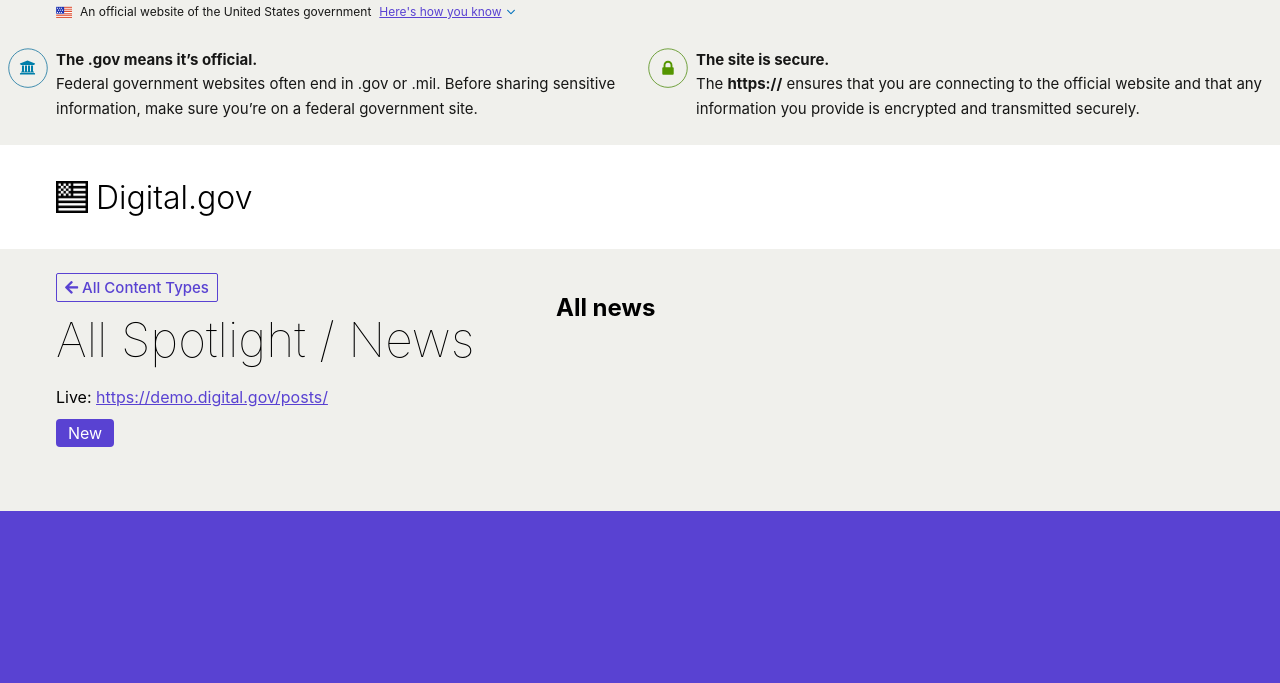
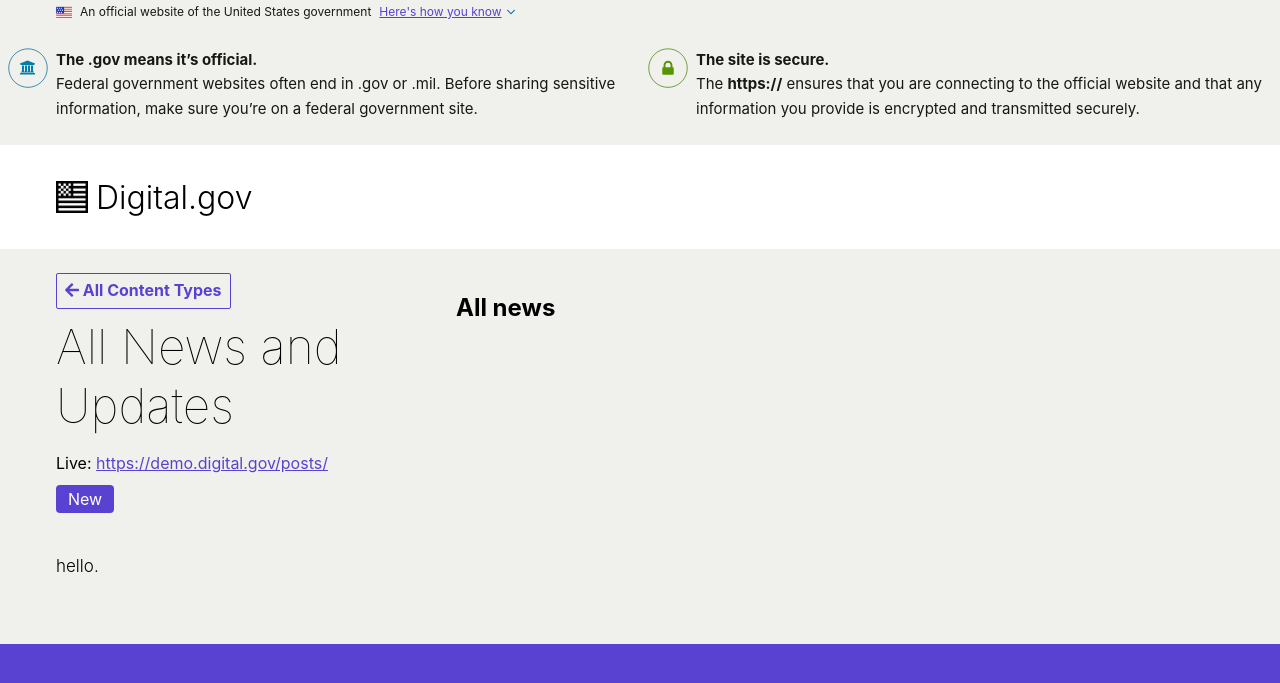
Before and after one commit to GSA/digitalgov-workflow, a Jekyll site: the page built from _pages/content-types/news.md, in a window 1280 px wide. Shown: the top 683 px of the page. Built offline with Jekyll 4.4.1, drawn with Linux system fonts in a browser that asks for light colours; nearby versions of some CDN libraries; some web fonts are replaced; a script that is not in the unit is left out.

Commit message:
update template

```diff
--- a/_layouts/content-type.html
+++ b/_layouts/content-type.html
@@ -7,22 +7,22 @@
   <div class="grid-container grid-container-desktop-lg ">
     <div class="grid-row grid-gap-4">
 
-      <div class="grid-col-12 tablet:grid-col-5">
+      <div class="grid-col-12 tablet:grid-col-4">
         <section class="margin-bottom-3">
-          {% if page.api %}<h5 class="margin-0 margin-bottom-1 font-sans-xs text-medium"><a class="padding-y-05 padding-x-1 visited:text-primary text-no-underline radius-sm border-primary border-width-1px border-solid display-inline-block" href="/content-types/"><i class="fas fa-arrow-left"></i> All Content Types</a></h5>{% endif %}
+          {% if page.api %}<p class="margin-0 margin-bottom-1 font-sans-sm text-bold"><a class="padding-y-05 padding-x-1 visited:text-primary text-no-underline radius-sm border-primary border-width-1px border-solid display-inline-block" href="/content-types/"><i class="fas fa-arrow-left"></i> All Content Types</a></p>{% endif %}
           <h1 class="margin-0 font-sans-3xl text-thin">{{ page.title | escape }}</h1>
           <p>Live: <a href="{{ site.source_of_truth }}{{ page.source_path }}" title="Go to {{ site.source_of_truth }}{{ page.source_path }}">{{ site.source_of_truth }}{{ page.source_path }}</a> </p>
           {% if page.api %}
           <a href="{{ site.baseurl }}/new/{{ page.api }}" class="margin-top-1 padding-x-105 padding-y-05 bg-primary radius-md text-white visited:text-white text-no-underline display-inline-block">New</a>
           {% endif %}
-          <div class="margin-y-5 font-sans-lg text-light">
+          <div class="margin-y-5 font-sans-md text-light">
             {{ content }}
           </div>
 
         </section>
       </div>
 
-      <div class="grid-col-12 tablet:grid-col-7">
+      <div class="grid-col-12 tablet:grid-col-8">
 
         {% if page.api %}
         <section class="card-list" data-api="{{ page.api }}">
--- a/_pages/content-types/news.md
+++ b/_pages/content-types/news.md
@@ -1,9 +1,11 @@
 ---
 layout: content-type
-title: All Spotlight / News
+title: All News and Updates
 permalink: /edit/news/
 source_path: /posts/
 description:
 api: news
 
 ---
+
+hello.
```
